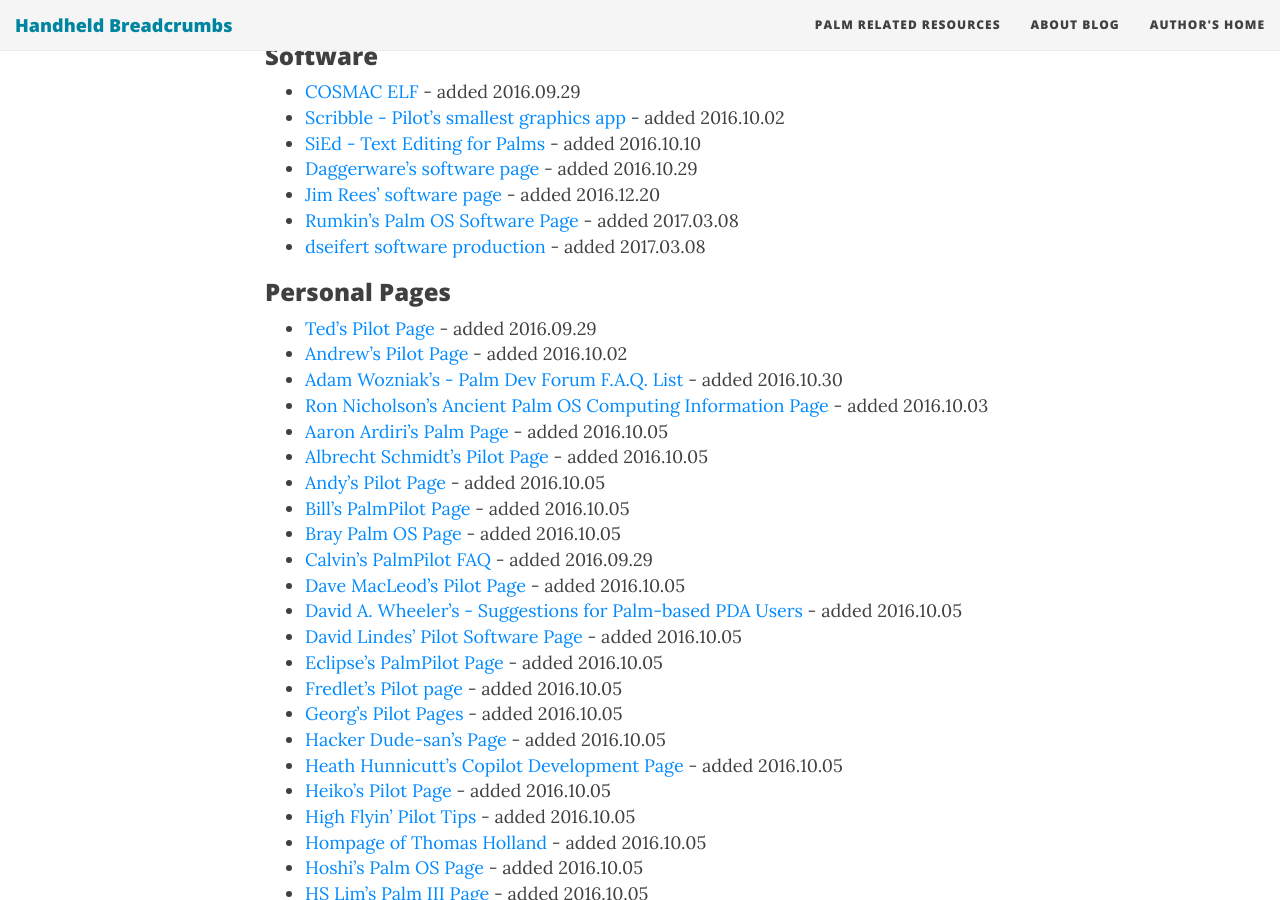
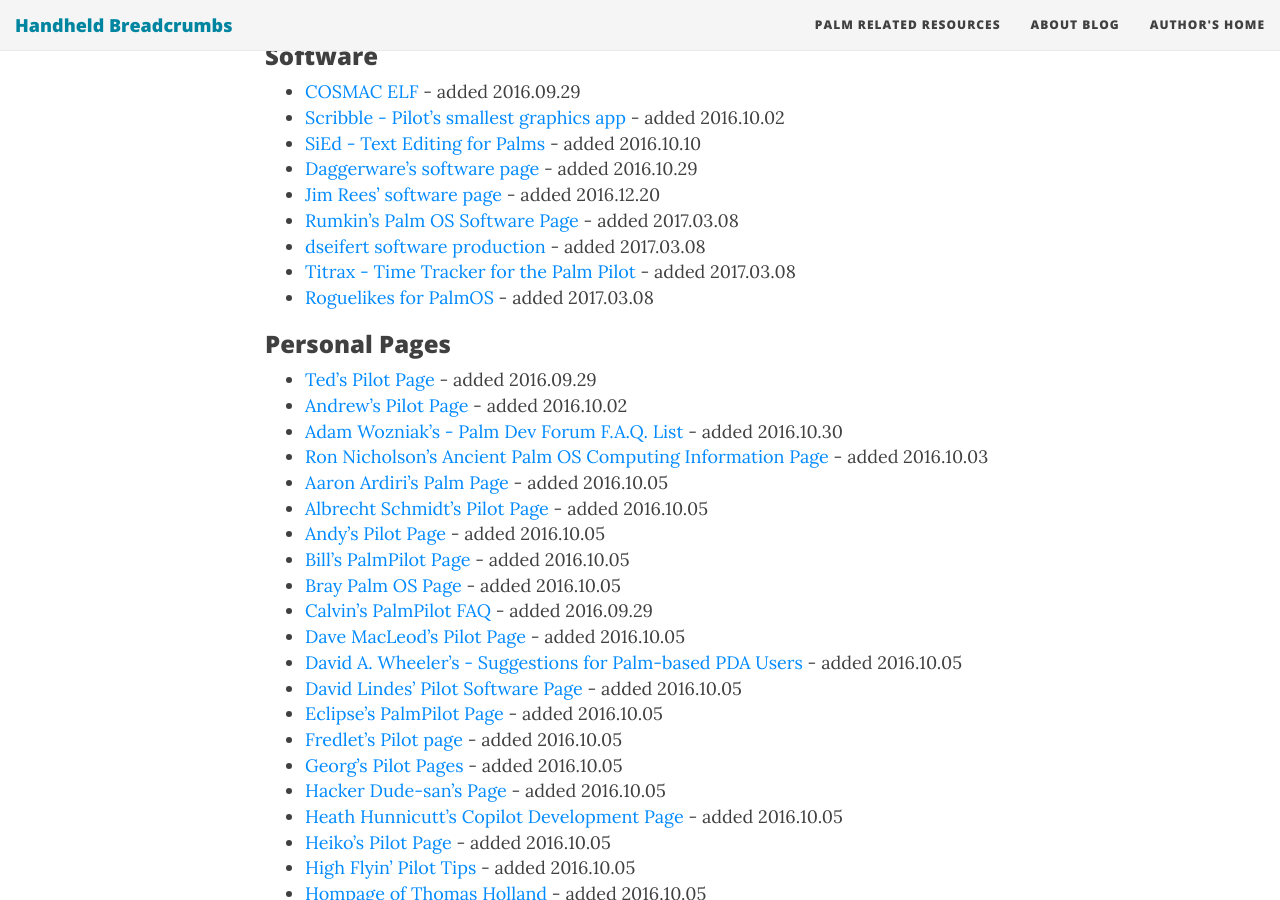
Before and after one commit to handheldbreadcrumbs/handheldbreadcrumbs.github.io, a Jekyll site: the page built from palmresources.md, in a window 1280 px wide and 900 px high, scrolled down 486 px. Built offline with Jekyll 4.4.1, drawn with Linux system fonts in a browser that asks for light colours; nearby versions of some CDN libraries.

Commit message:
added new links to software section

```diff
--- a/palmresources.md
+++ b/palmresources.md
@@ -20,6 +20,8 @@
 * [Jim Rees' software page](http://web.archive.org/web/20161220091747/http://www.citi.umich.edu/u/rees/pilot/){:target="_blank"} - added 2016.12.20
 * [Rumkin's Palm OS Software Page](http://web.archive.org/web/20150916201027/http://rumkin.com/software/palm/){:target="_blank"} - added 2017.03.08
 * [dseifert software production](http://web.archive.org/web/20020803005339/http://www.dseifert.de/){:target="_blank"} - added 2017.03.08
+* [Titrax - Time Tracker for the Palm Pilot](http://web.archive.org/web/20040608005141/http://www.titrax.com/){:target="_blank"} - added 2017.03.08
+* [Roguelikes for PalmOS](http://web.archive.org/web/20140730190000/http://roguelike-palm.sourceforge.net/){:target="_blank"} - added 2017.03.08
 
 ### Personal Pages
 * [Ted's Pilot Page](http://web.archive.org/web/19981203160903/http://web.mit.edu/tytso/www/pilot/index.html){:target="_blank"} - added 2016.09.29
```
